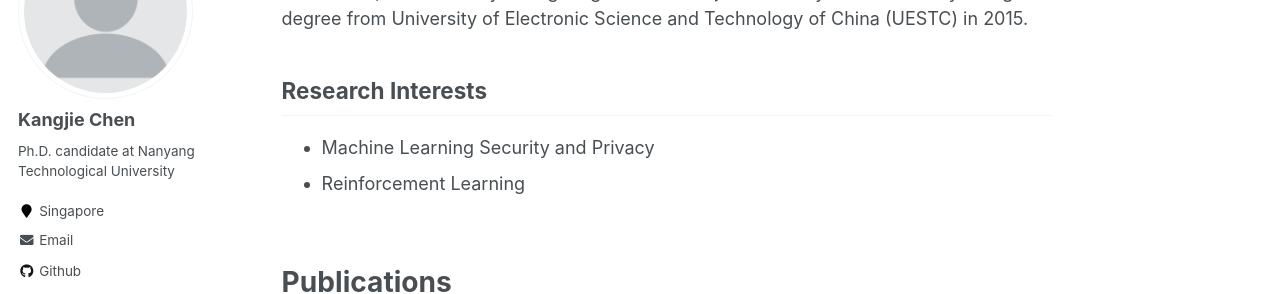
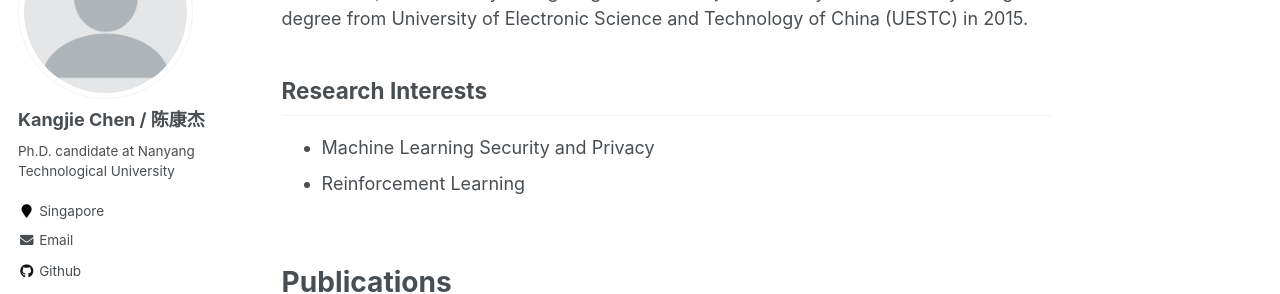
Before and after one commit to kangjie-chen/kangjie-chen.github.io, a Jekyll site: the page built from _pages/about.md, in a window 1280 px wide. Shown: the part 194-488 px from the top of the page. Built offline with Jekyll 4.4.1, drawn with Linux system fonts in a browser that asks for light colours; some web fonts are replaced.

Commit message:
add chinese name

```diff
--- a/_config.yml
+++ b/_config.yml
@@ -80,7 +80,7 @@ analytics:
 
 # Site Author
 author:
-  name             : "Kangjie Chen"
+  name             : "Kangjie Chen / 陈康杰"
   avatar           : "profile.png"
   bio              : "Ph.D. candidate at Nanyang Technological University"
   location         : "Singapore"
```
